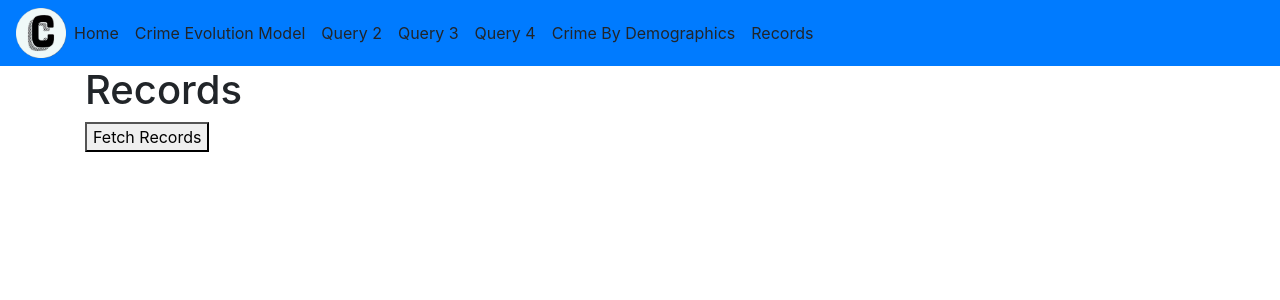
After one commit to tuyetbphan/CIS4301DatabaseGroup05, a Flask app: page /records in a window 1280 px wide. The commit adds this page. Shown: the top 300 px of the page. Run offline with Flask 3, Linux system fonts and the light colour scheme; some libraries are stand-ins or nearby versions.

Commit message:
added tuple button

```diff
--- a/CrimeAndContagion/app_blueprint.py
+++ b/CrimeAndContagion/app_blueprint.py
@@ -337,3 +337,42 @@ def queryfive():
         return render_template("queryfive.html", graphJSON=graphJSON, crime_codes=crime_codes)
     else:
         return "No data available for the specified time period and crime codes."
+
+
+@app_blueprint.route('/records', methods=['GET', 'POST'])
+def records():
+    if request.method == 'POST':
+        cursor = connection.cursor()
+        cursor.execute("""SELECT COUNT(*) FROM GONGBINGWONG.CRIME""")
+        crime_results = cursor.fetchall()
+
+        cursor.execute("""SELECT COUNT(*) FROM GONGBINGWONG.Victim""")
+        victim_results = cursor.fetchall()
+
+        cursor.execute("""SELECT COUNT(*) FROM TPHAN1.Patient""")
+        patient_results = cursor.fetchall()
+
+        cursor.execute("""SELECT COUNT(*) FROM TPHAN1.COVID_19""")
+        covid19_results = cursor.fetchall()
+
+        cursor.execute("""
+        SELECT SUM("COUNT(*)") AS TOTAL_SUM
+        FROM (
+            SELECT COUNT(*) FROM GONGBINGWONG.CRIME UNION ALL
+            SELECT COUNT(*) FROM GONGBINGWONG.Victim UNION ALL
+            SELECT COUNT(*) FROM TPHAN1.Patient UNION ALL
+            SELECT COUNT(*) FROM TPHAN1.COVID_19
+        ) COMBINED_TABLE
+        """)
+        total_results = cursor.fetchall()
+
+        records = {
+            'crime': crime_results[0][0],
+            'victim': victim_results[0][0],
+            'patient': patient_results[0][0],
+            'covid19': covid19_results[0][0],
+            'total': total_results[0][0]
+        }
+        return render_template('records.html', records=records)
+    else:
+        return render_template('records.html')
--- a/CrimeAndContagion/templates/base.html
+++ b/CrimeAndContagion/templates/base.html
@@ -55,6 +55,12 @@
             href="/queryfive"
             >Crime By Demographics</a
           >
+          <a
+          class="nav-item nav-link text-body"
+          id="records"
+          href="/records"
+          >Records</a
+        >
         </div>
       </div>
     </nav>
--- /dev/null
+++ b/CrimeAndContagion/templates/records.html
@@ -0,0 +1,24 @@
+{% extends "base.html" %} {% block title%}Query Three{% endblock %} {% block
+content %}
+<body>
+  <h1>Records</h1>
+  <form action="{{ url_for('app_blueprint.records') }}" method="post">
+    <button type="submit">Fetch Records</button>
+  </form>
+  {% if records %}
+  <h2>Results:</h2>
+  <ul>
+    <li>Number of tuples in Crime Data: {{ records.crime }}</li>
+    <li>Number of tuples in Victims Data: {{ records.victim }}</li>
+    <li>Number of tuples in Patients Data: {{ records.patient }}</li>
+    <li>Number of tuples in COVID-19 Cases Data: {{ records.covid19 }}</li>
+    <li>Total number of tuples in all database tables: {{ records.total }}</li>
+    <p>
+      We obtained the COVID-19 and Patient datasets from the Centers for Disease
+      Control and Prevention and the Crime and Victim dataset from Los Angeles
+      Open Data.
+    </p>
+  </ul>
+  {% endif %}
+</body>
+{% endblock %}
```
